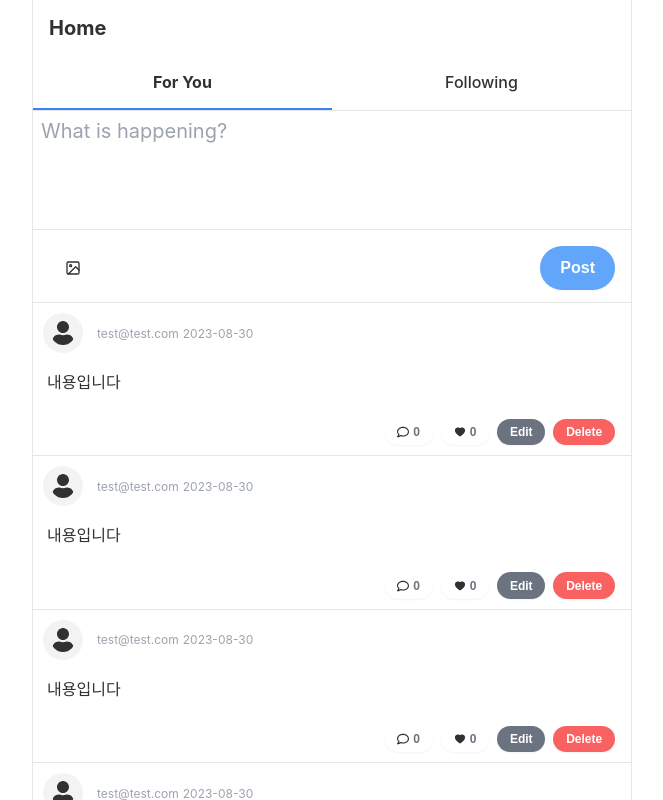
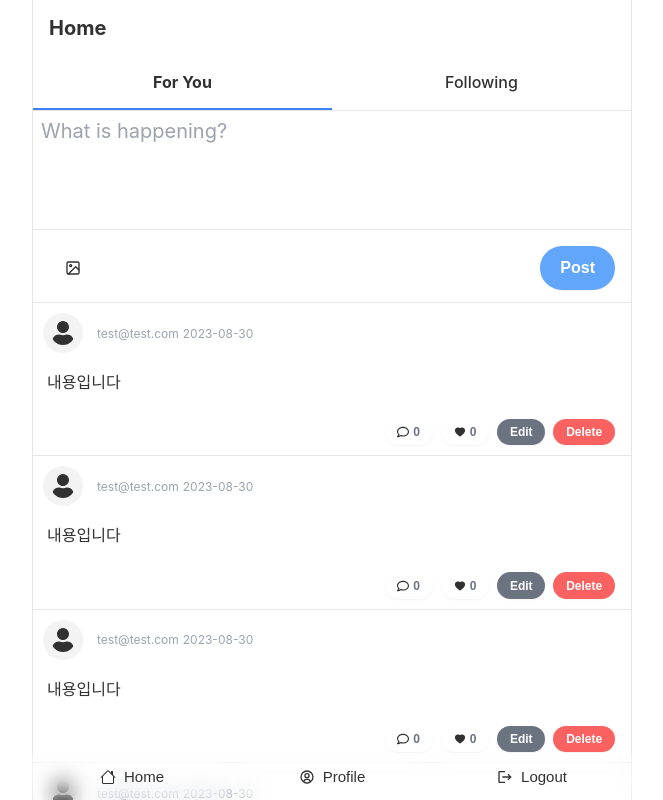
Before and after one commit to low-psy/psy-twitter, a React (Create React App) app: page / in a window 1280 px wide. Shown: the top 800 px of the page, without its empty margins (308-971 px from the left). Built offline with nearby package versions, Linux system fonts and the light colour scheme; no server answers.

Commit message:
style: Layout에 menu 컴포넌트 추가

```diff
--- a/src/App.tsx
+++ b/src/App.tsx
@@ -1,12 +1,18 @@
-import React from 'react';
+import React, { useState } from 'react';
 import './App.css';
 import Router from 'Components/Router';
 import { Layout } from 'Components/Layout';
+import { getAuth } from 'firebase/auth';
+import { app } from 'firebaseApp';
 
 function App() {
+  const auth = getAuth(app);
+  const [isAuthenticated, setIsAuthenticated] = useState<boolean>(
+    !!auth?.currentUser
+  );
   return (
     <Layout>
-      <Router />;
+      <Router />
     </Layout>
   );
 }
--- a/src/Components/Layout.tsx
+++ b/src/Components/Layout.tsx
@@ -1,9 +1,15 @@
 import { ReactNode } from 'react';
+import MenuList from './Menu';
 
 interface LayoutProps {
   children: ReactNode;
 }
 
 export const Layout = ({ children }: LayoutProps) => {
-  return <div className='layout'>{children}</div>;
+  return (
+    <div className='layout'>
+      {children}
+      <MenuList />
+    </div>
+  );
 };
```
